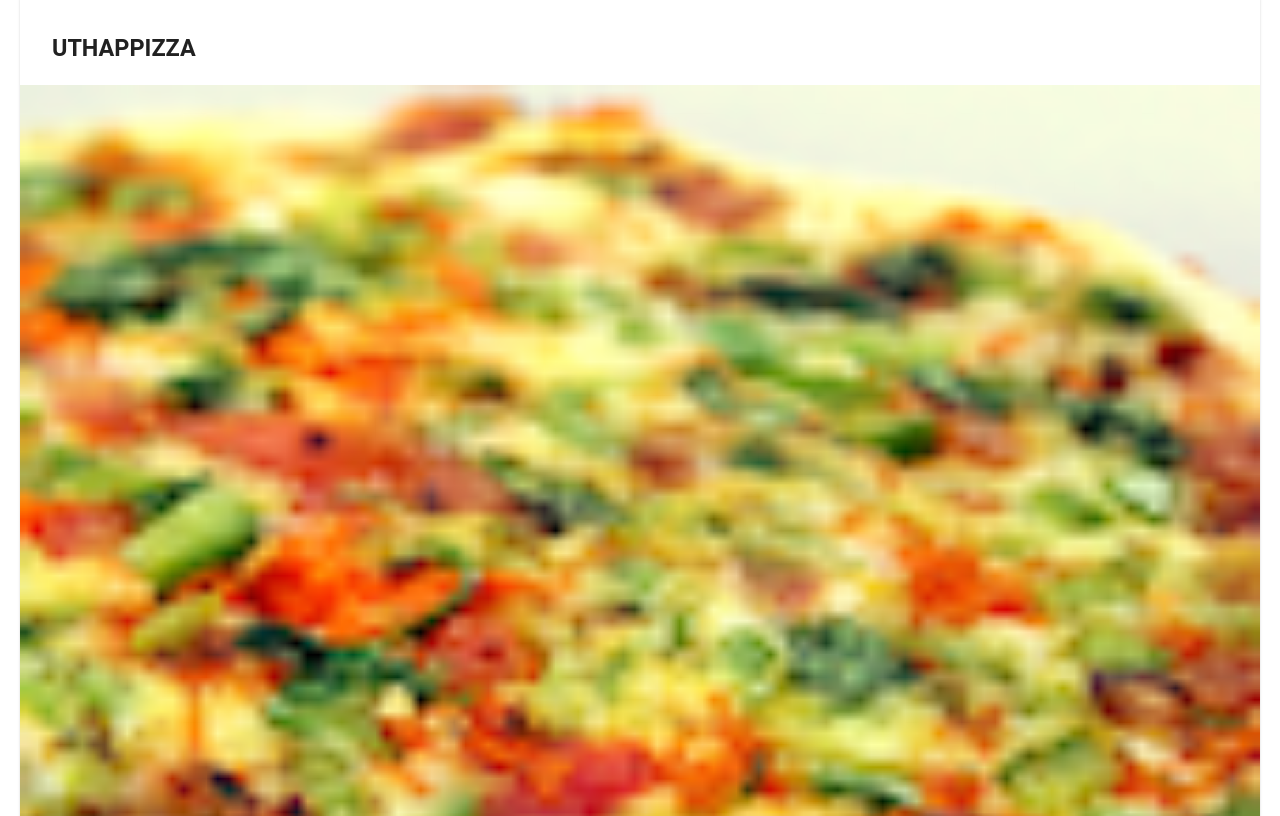
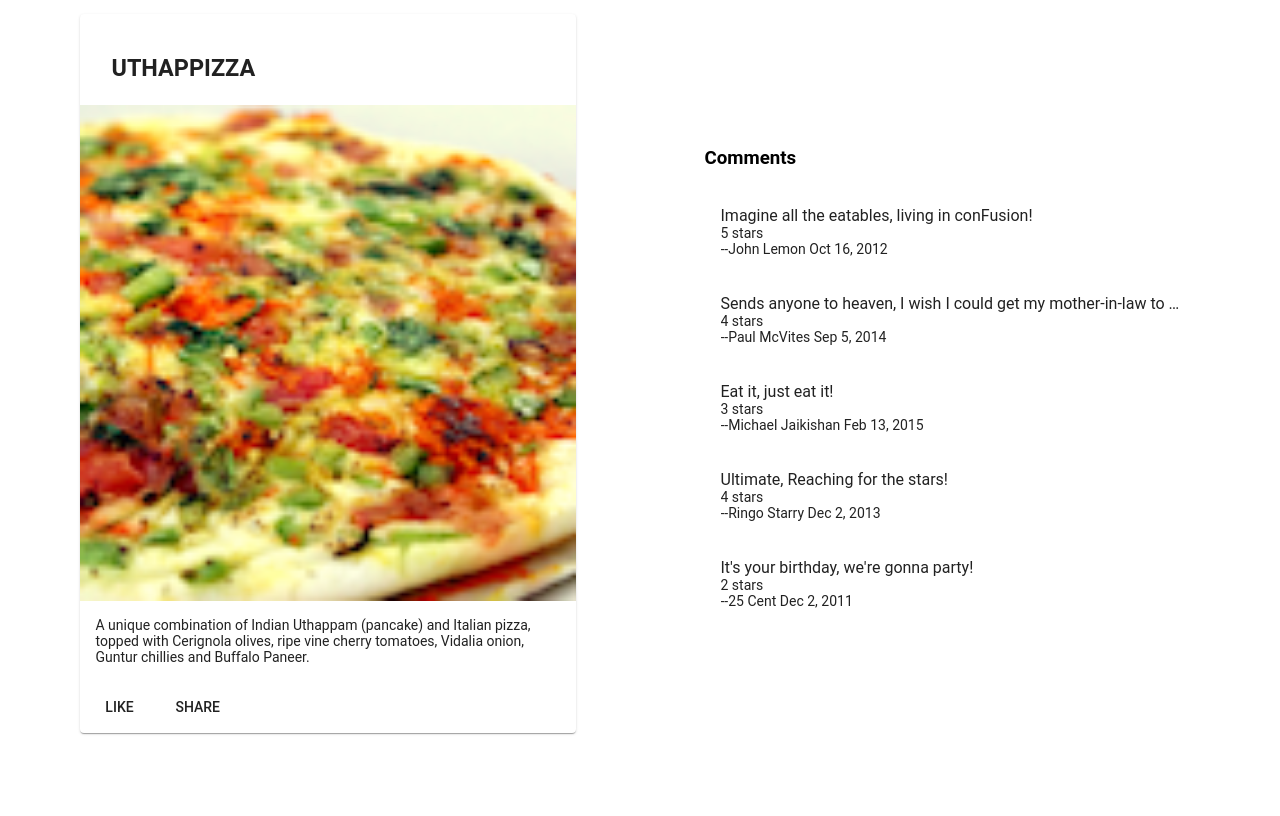
Before and after one commit to kingkoor/Angular, an Angular app: page / in a window 1280 px wide. Shown: the part 560-1376 px from the top of the page. After the commit the page ends 1313 px from the top, so only its background shows below. Built offline with nearby package versions, Linux system fonts and the light colour scheme.

Commit message:
assignment done

```diff
--- a/src/app/app.module.ts
+++ b/src/app/app.module.ts
@@ -11,11 +11,13 @@
 import { AppComponent } from './app.component';
 import 'hammerjs';
 import { MenuComponent } from './menu/menu.component';
+import { DishdetailComponent } from './dishdetail/dishdetail.component';
 
 @NgModule({
   declarations: [
     AppComponent,
-    MenuComponent
+    MenuComponent,
+    DishdetailComponent
   ],
   imports: [
     BrowserModule,
--- /dev/null
+++ b/src/app/dishdetail/dishdetail.component.html
@@ -0,0 +1,41 @@
+<div class="container"
+    fxLayout="row"
+    fxLayout.sm="column"
+    fxLayout.xs="column"
+    fxLayoutAlign.gt-md="space-around center"
+    fxLayoutGap="10px"
+    fxLayoutGap.xs="0">
+
+  <div fxFlex="40" *ngIf="dish">
+    <mat-card>
+      <mat-card-header>
+        <mat-card-title>
+          <h3>{{dish.name | uppercase}}</h3>
+        </mat-card-title>
+      </mat-card-header>
+      <img mat-card-image src={{dish.image}} alt={{dish.name}}>
+      <mat-card-content>
+        <p>{{dish.description}}</p>
+      </mat-card-content>
+      <mat-card-actions>
+        <button mat-button>LIKE</button>
+        <button mat-button>SHARE</button>
+      </mat-card-actions>
+    </mat-card>
+
+    <!-- <p>Display the details of the Dish here</p> -->
+  </div>
+
+  <div fxFlex="40" *ngIf="dish">
+   <mat-list>
+      <h3><strong>Comments</strong></h3>
+     <mat-list-item *ngFor="let c of dishcomment">
+        <div matLine>{{c.comment}}</div>
+        <div matLine>{{c.rating}} stars</div>
+          <div matLine>--{{c.author}} {{c.date | date}}</div>
+     </mat-list-item>
+   </mat-list>
+
+  </div>
+
+</div>
--- /dev/null
+++ b/src/app/dishdetail/dishdetail.component.ts
@@ -0,0 +1,61 @@
+import { Component, OnInit } from '@angular/core';
+
+const DISH = {
+  id: '0',
+  name: 'Uthappizza',
+  image: '/assets/images/uthappizza.png',
+  category: 'mains',
+  featured: true,
+  label: 'Hot',
+  price: '4.99',
+  // tslint:disable-next-line:max-line-length
+  description: 'A unique combination of Indian Uthappam (pancake) and Italian pizza, topped with Cerignola olives, ripe vine cherry tomatoes, Vidalia onion, Guntur chillies and Buffalo Paneer.',
+  comments: [
+       {
+           rating: 5,
+           comment: 'Imagine all the eatables, living in conFusion!',
+           author: 'John Lemon',
+           date: '2012-10-16T17:57:28.556094Z'
+       },
+       {
+           rating: 4,
+           comment: 'Sends anyone to heaven, I wish I could get my mother-in-law to eat it!',
+           author: 'Paul McVites',
+           date: '2014-09-05T17:57:28.556094Z'
+       },
+       {
+           rating: 3,
+           comment: 'Eat it, just eat it!',
+           author: 'Michael Jaikishan',
+           date: '2015-02-13T17:57:28.556094Z'
+       },
+       {
+           rating: 4,
+           comment: 'Ultimate, Reaching for the stars!',
+           author: 'Ringo Starry',
+           date: '2013-12-02T17:57:28.556094Z'
+       },
+       {
+           rating: 2,
+           comment: 'It\'s your birthday, we\'re gonna party!',
+           author: '25 Cent',
+           date: '2011-12-02T17:57:28.556094Z'
+       }
+   ]
+};
+
+@Component({
+  selector: 'app-dishdetail',
+  templateUrl: './dishdetail.component.html',
+  styleUrls: ['./dishdetail.component.scss']
+})
+export class DishdetailComponent implements OnInit {
+ dish = DISH;
+ dishcomment = DISH.comments;
+
+  constructor() { }
+
+  ngOnInit() {
+  }
+
+}
--- a/src/app/menu/menu.component.html
+++ b/src/app/menu/menu.component.html
@@ -16,21 +16,6 @@
           </mat-grid-tile>
       </mat-grid-list>
     </div>
-    <div fxFlex *ngIf="selectedDish">
-      <mat-card>
-        <mat-card-header>
-          <mat-card-title>
-            <h3>{{selectedDish.name | uppercase}}</h3>
-          </mat-card-title>
-        </mat-card-header>
-        <img mat-card-image src={{selectedDish.image}} alt={{selectedDish.name}}>
-        <mat-card-content>
-          <p>{{selectedDish.description}}</p>
-        </mat-card-content>
-        <mat-card-actions>
-          <button mat-button>LIKE</button>
-          <button mat-button>SHARE</button>
-        </mat-card-actions>
-      </mat-card>
-    </div>
+
   </div>
+  <app-dishdetail></app-dishdetail>
```
Also changed, not shown: src/app/app.component.html (line endings or trailing spaces), src/app/dishdetail/dishdetail.component.scss (added), 1 other file (tests, documents, lock files or other folders).
